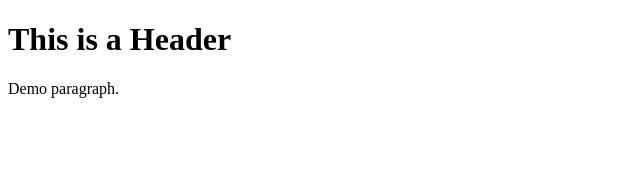
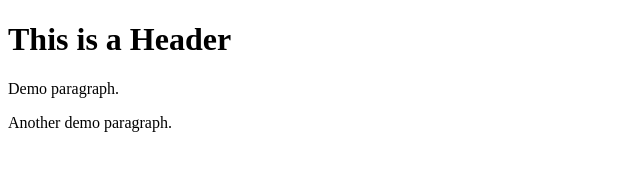
Before and after one commit to WebDevTrainer/git-test, a plain HTML site: page index.html in a window 1280 px wide. Shown: the whole page, without its empty margins (0-640 px from the left). Drawn offline with Linux system fonts and the light colour scheme.

Commit message:
Third commit

```diff
--- a/index.html
+++ b/index.html
@@ -7,5 +7,6 @@
   <body>
     <h1>This is a Header</h1>
     <p>Demo paragraph.</p>
+    <p>Another demo paragraph.</p>
   </body>
 </html>
```
